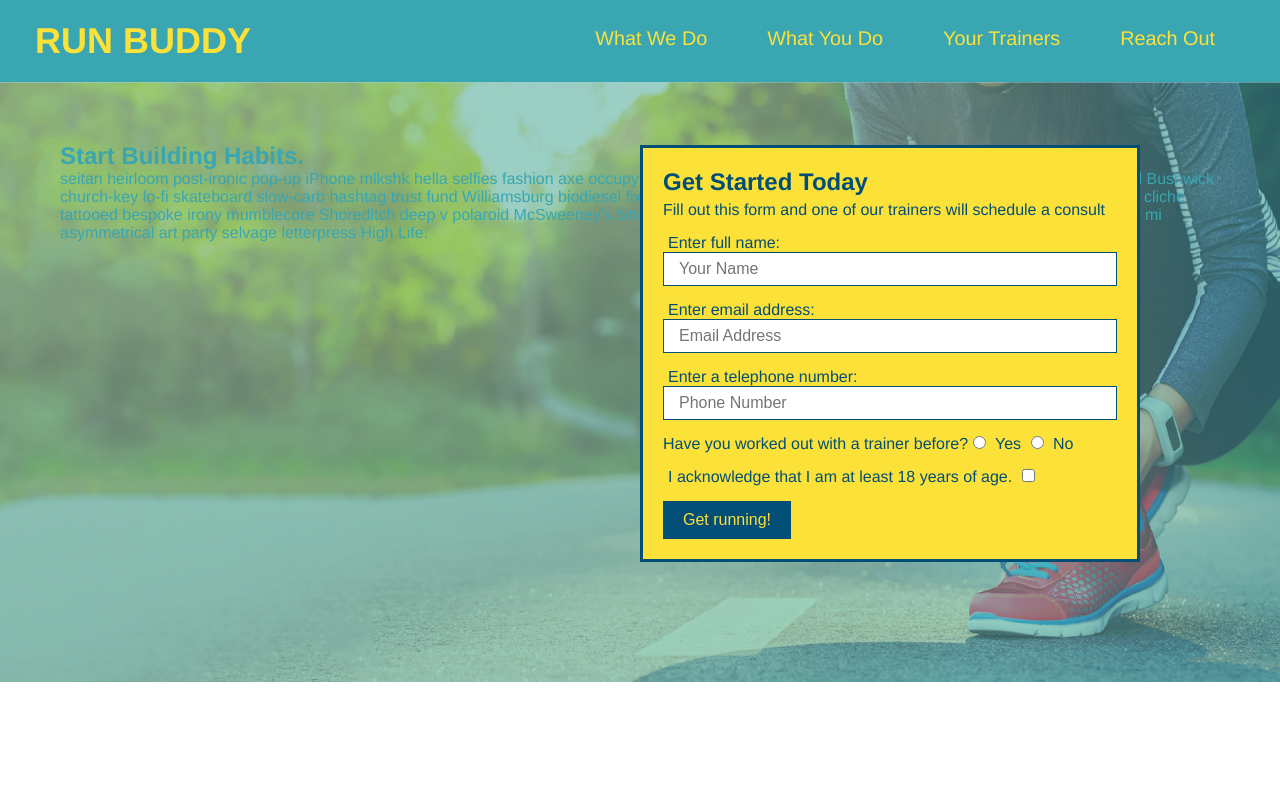
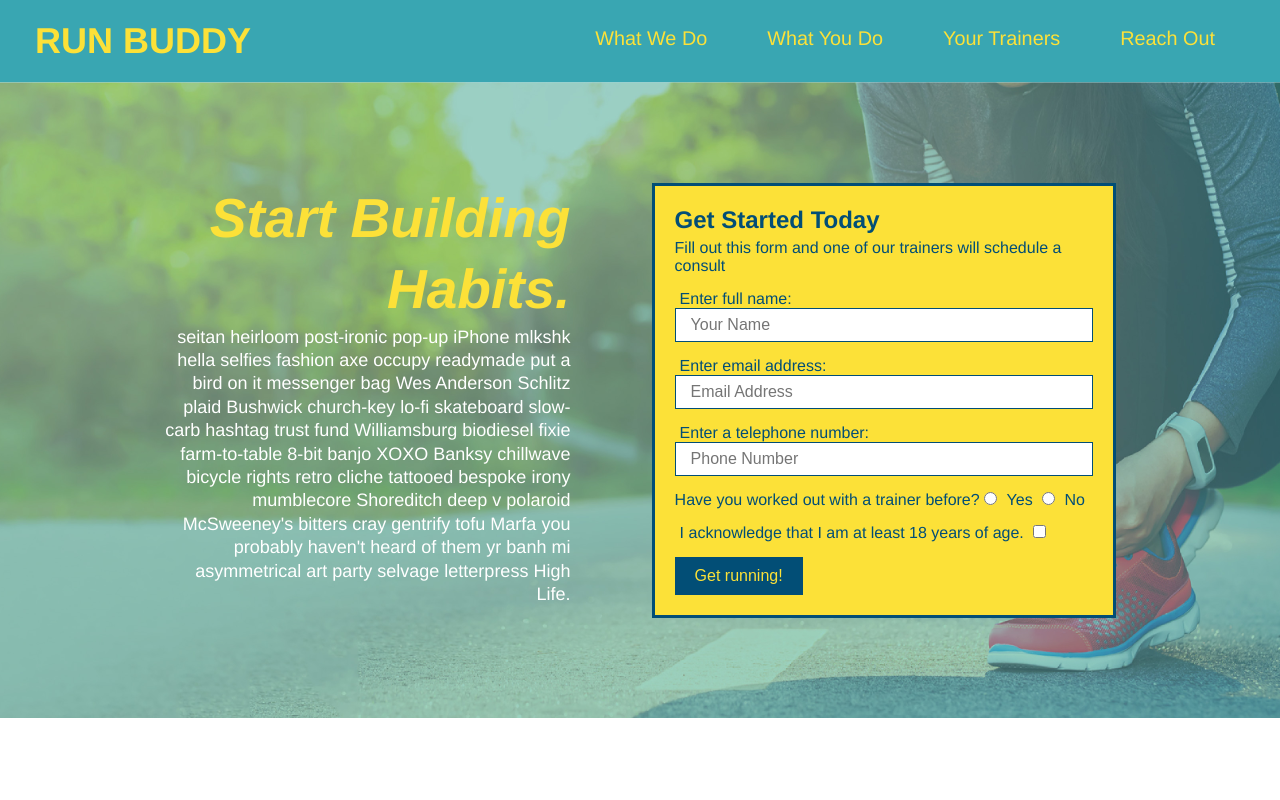
Before and after one commit to walterlaw19/run-buddy, a plain HTML site: page index.html in a window 1280 px wide. Shown: the top 800 px of the page. Drawn offline with Linux system fonts and the light colour scheme.

Commit message:
add flexbox to the hero

```diff
--- a/assets/css/style.css
+++ b/assets/css/style.css
@@ -53,17 +53,18 @@ footer {
     background: #fce138;
     width: 100%;
     padding: 40px 35px;
+    display: flex;
+    justify-content: space-between;
+    align-items: wrap;
 }
 
 footer h2 {
-    display: inline;
     color: #024e76;
     font-size: 30px;
     margin: 0;
 }
 
 footer div {
-    float: right;
     line-height: 1.5;
     text-align: right;
 }
@@ -85,21 +86,35 @@ section {
 /* Hero Style Start */
 .hero {
     background-image: url("../images/hero-bg.jpeg");
-    height: 600px;
     background-size: cover;
     background-position: center;
-    position: relative;
+    display: flex;
+    justify-content: center;
+    flex-wrap: wrap;
 }
 
 .hero-form {
     background-color: #fce138;
     padding: 20px;
-    width: 500px;
     color: #024e76;
     border: solid 3px #024e76;
-    position: absolute;
-    bottom: 120px;
-    right: 140px;
+    width: 40%;
+    margin: 3.5%;
+}
+
+.hero-cta {
+    width: 35%;
+    text-align: right;
+    margin: 3.5%;
+    color: #fff;
+    font-size: 18px;
+    line-height: 1.3;
+}
+
+.hero-cta h2 {
+    font-style: italic;
+    font-size: 55px;
+    color: #fce138;
 }
 
 .hero-form h3 {
```
